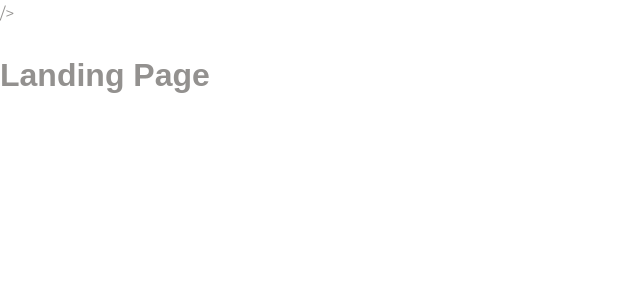
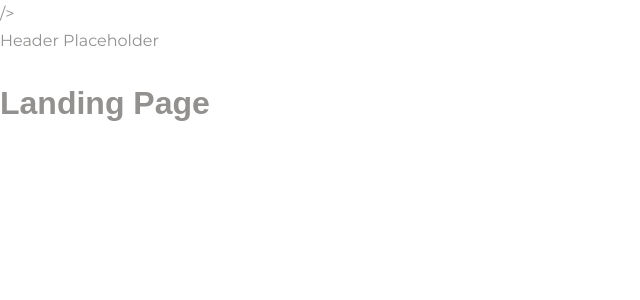
Before and after one commit to profydev/reddit-timer-markjager13, a React (Create React App) app: page / in a window 1280 px wide. Shown: the top 300 px of the page, without its empty margins (0-640 px from the left). Built offline with nearby package versions, Linux system fonts and the light colour scheme; a web font is replaced by a local one.

Commit message:
Create Header component

```diff
--- a/src/App.js
+++ b/src/App.js
@@ -4,6 +4,7 @@
 import { Normalize } from 'styled-normalize';
 import GlobalStyle from './GlobalStyle';
 import theme from './theme';
+import Header from './components/Header';
 import Landing from './components/Landing';
 import Search from './components/Search';
 
@@ -14,6 +15,7 @@
         <Router>
           <Normalize />
           <GlobalStyle />
+          <Header />
           <Routes>
             <Route path="/search" element={<Search />} />
             <Route path="/" element={<Landing />} />
--- /dev/null
+++ b/src/components/Header.js
@@ -0,0 +1,9 @@
+import React from 'react';
+
+function Header() {
+  return (
+    <header>Header Placeholder</header>
+  );
+}
+
+export default Header;
```
